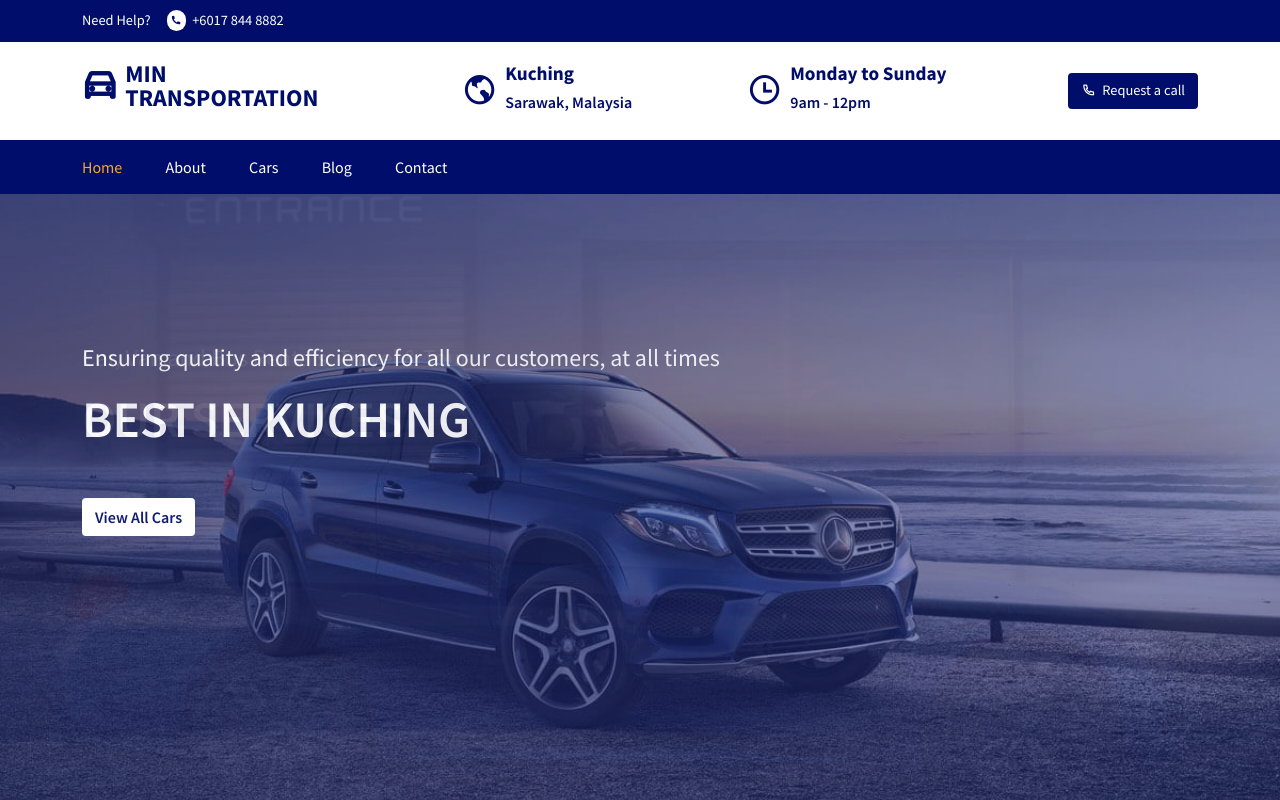
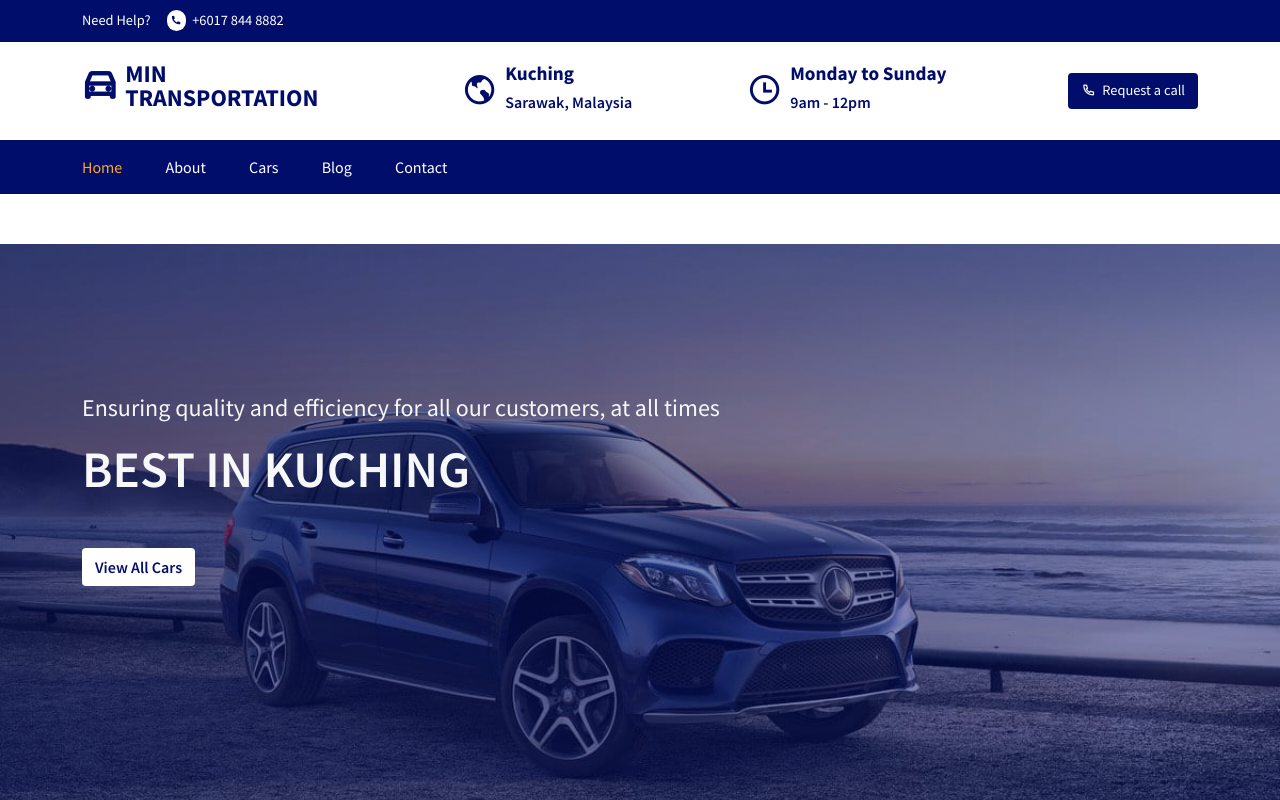
Before and after one commit to hong8955005/rental, a React (Create React App) app: page /home in a window 1280 px wide. Shown: the top 800 px of the page. Built offline with nearby package versions, Linux system fonts and the light colour scheme.

Commit message:
Update Home.jsx

```diff
--- a/src/pages/Home.jsx
+++ b/src/pages/Home.jsx
@@ -17,11 +17,16 @@ import BlogList from "../components/UI/BlogList";
 const Home = () => {
   return (
     <Helmet title="Home">
-      {/* ============= hero section =========== */}
+      {/* ============= hero section
+
       <section className="p-0 hero__slider-section">
+        =========== */}
+
+       <section>
         <HeroSlider />
-         </section>
-{/* =============
+                </section>
+
+ {/* =============
         <div className="hero__form">
           <Container>
             <Row className="form__row">
```
